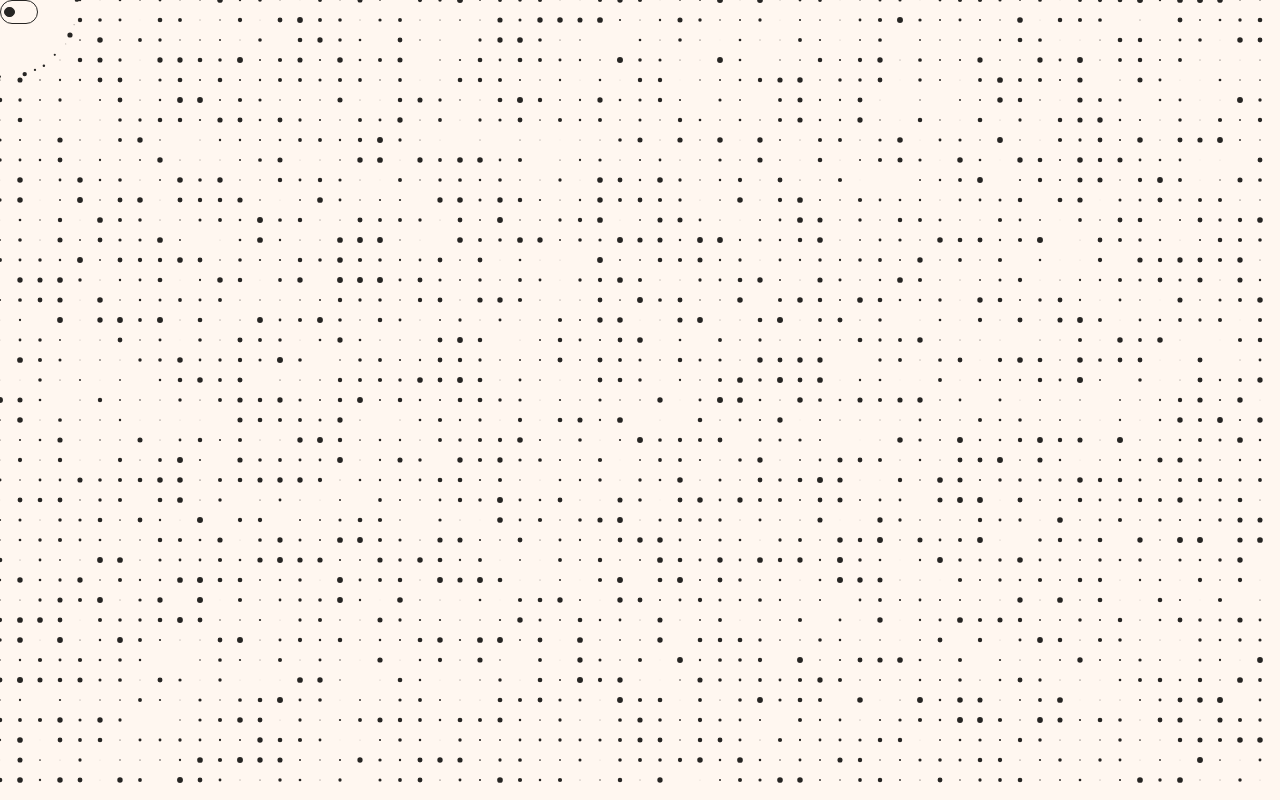
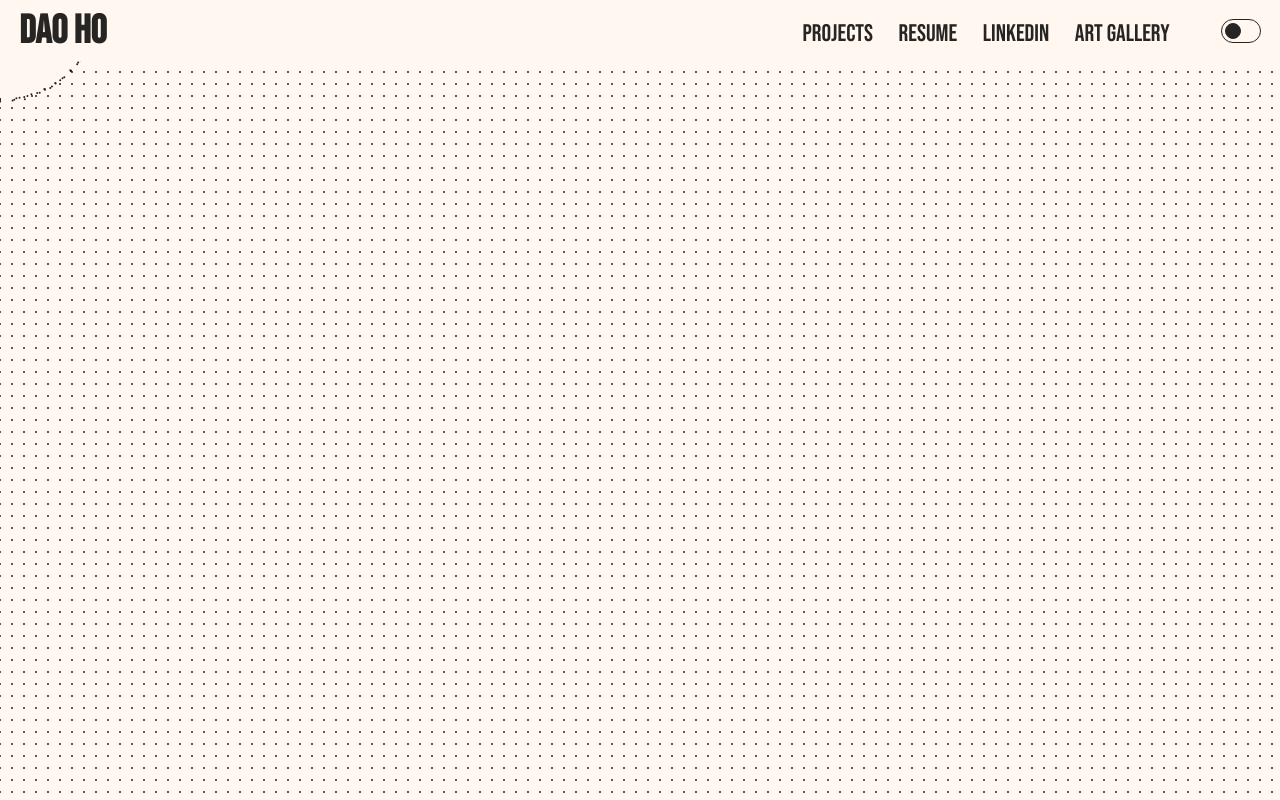
Before and after one commit to Dao-Ho/Design-Portfolio, a Next.js app: page / in a window 1280 px wide. Built offline with nearby package versions, Linux system fonts and the light colour scheme.

Commit message:
finished nav bar

```diff
--- /dev/null
+++ b/src/app/components/navBar.tsx
@@ -0,0 +1,44 @@
+import Switch from "./switch";
+
+const NavBar = ({ isLight, toggleTheme }) => {
+  return (
+    <div
+      className={`flex w-[100vw] h-[7.65vh] font-bebas items-center bg-background flex-row ${
+        isLight ? "light" : "dark"
+      }`}
+    >
+      <div className="flex-1 ml-[1.5vw] flex items-center">
+        <a href="/" className={`text-[5vh] text-foreground font-bold`}>
+          Dao Ho
+        </a>
+      </div>
+      <div className="flex-2 flex flex-row mr-[1.5vw] items-center space-x-[4vw]">
+        <div className="font-bebas flex items-center translate-y-[0.60vh] space-x-[2vw]">
+
+            <a href="" className="group h-[5vh] text-foreground transition text-[3vh] duration-200">
+                Projects
+                <span className="block max-w-0 group-hover:max-w-full transition-all duration-500 h-[0.3vh] bg-foreground"></span>
+            </a>
+
+            <a href="" className="group h-[5vh] text-foreground transition text-[3vh] duration-250">
+                Resume
+                <span className="block max-w-0 group-hover:max-w-full transition-all duration-500 h-[0.3vh] bg-foreground"></span>
+            </a>
+
+            <a href="https://www.linkedin.com/in/dao-ho/" className="group h-[5vh] text-foreground transition text-[3vh] duration-250">
+                LinkedIn
+                <span className="block max-w-0 group-hover:max-w-full transition-all duration-500 h-[0.3vh] bg-foreground"></span>
+            </a>
+
+            <a href="/gallery" className="group h-[5vh] text-foreground transition text-[3vh] duration-250">
+                Art Gallery
+                <span className="block max-w-0 group-hover:max-w-full transition-all duration-500 h-[0.3vh] bg-foreground"></span>
+            </a>
+        </div>
+        <Switch isChecked={!isLight} onChange={toggleTheme} />
+      </div>
+    </div>
+  );
+};
+
+export default NavBar;
--- a/src/app/components/particles.js
+++ b/src/app/components/particles.js
@@ -10,17 +10,32 @@ const ParticleEffect = ({isLight}) => {
   useEffect(() => {
     const canvas = canvasRef.current;
     const ctx = canvas.getContext("2d");
-    const mouse = { x: null, y: null, radius: 6000 };
-    const gap = 20;
+    const mouse = { x: null, y: null, radius: 10000 };
+    const gap = 12;
     const particlesArray = particlesArrayRef.current;
     ctxRef.current = ctx;
 
     //resive canvas to fit current viewport
     const resizeCanvas = () => {
-      canvas.width = window.innerWidth;
-      canvas.height = window.innerHeight;
-      initParticles();
-    };
+        const oldWidth = canvas.width;
+        const oldHeight = canvas.height;
+
+        //new sizes
+        canvas.width = window.innerWidth;
+        canvas.height = window.innerHeight;
+
+        //find ratio of new size relative to old
+        const widthRatio = canvas.width / oldWidth;
+        const heightRatio = canvas.height / oldHeight;
+
+        //update the particles by increasing them by said factor
+        particlesArray.forEach((particle) => {
+          particle.x *= widthRatio;
+          particle.y *= heightRatio;
+          particle.baseX *= widthRatio;
+          particle.baseY *= heightRatio;
+        });
+      };
 
     //update coordinate to track mouse position
     const handleMouseMove = (e) => {
@@ -38,7 +53,7 @@ const ParticleEffect = ({isLight}) => {
       constructor(x, y) {
         this.x = x;
         this.y = y;
-        this.size = Math.random() * 3;
+        this.size = 1;
         this.baseX = x;
         this.baseY = y;
         this.vx = 0;
@@ -100,7 +115,9 @@ const ParticleEffect = ({isLight}) => {
         requestAnimationFrame(animate);
       };
 
-      resizeCanvas();
+      canvas.width = window.innerWidth;
+      canvas.height = window.innerHeight;
+      initParticles();
       animate();
 
       return () => {
@@ -119,7 +136,7 @@ const ParticleEffect = ({isLight}) => {
     //set canvas to size of viewport and ensure it's the bottom layer
     <canvas
       ref={canvasRef}
-      className="w-[100vw] h-[100vh] fixed top-0 left-0 z-0"
+      className="w-full h-full fixed top-0 left-0 z-0"
     />
   );
 };
--- /dev/null
+++ b/src/app/components/switch.tsx
@@ -0,0 +1,16 @@
+"use client";
+
+import React from "react";
+
+export default function Switch({ isChecked, onChange }) {
+    return (
+      <div
+        className={`inline-flex flex min-w-[5vh] items-center cursor-pointer w-[3vw] h-[3vh] border-[0.15vw] rounded-full ${isChecked ? 'bg-dark-background' : 'bg-light-background'} border ${isChecked ? 'border-light-background' : 'border-light-foreground'} transition-colors duration-300`}
+        onClick={onChange}
+      >
+        <span
+          className={` w-[0.85vw] min-w-[2vh] min-h-[2vh] h-[0.85vw] ml-[0.25vw] rounded-full transition-transform duration-300 border ${isChecked ? 'transform translate-x-full bg-light-background border-light-background' : 'transform translate-x-0 bg-dark-background border-dark-background'}`}
+        />
+      </div>
+    );
+  }
--- a/src/app/layout.js
+++ b/src/app/layout.js
@@ -1,4 +1,4 @@
-import { Inter, Bebas_Neue, Libre_Baskerville, Roboto } from 'next/font/google'
+import { Inter, Bebas_Neue, Libre_Baskerville, Roboto, Roboto_Condensed } from 'next/font/google'
 import './globals.css'
 
 const inter = Inter({
@@ -24,6 +24,12 @@ const fontlibre = Libre_Baskerville({
   weight: '400'
 })
 
+const fontRobotoCondensed = Roboto_Condensed({
+  subsets: ['latin'],
+  variable: '--font-roboto-condensed',
+  weight: '400'
+})
+
 
 
 export const metadata = {
@@ -34,7 +40,7 @@ export const metadata = {
 export default function RootLayout({ children }) {
   return (
     <html lang="en">
-      <body className={`${inter.variable} ${fontbebas.variable} ${fontlibre.variable} ${fontroboto.variable}`}>{children}</body>
+      <body className={`${inter.variable} ${fontbebas.variable} ${fontlibre.variable} ${fontroboto.variable} ${fontRobotoCondensed.variable}`}>{children}</body>
     </html>
 
   )
--- a/src/app/page.tsx
+++ b/src/app/page.tsx
@@ -2,7 +2,10 @@
 import { useState } from "react";
 import ParticleEffect from "./components/particles";
 import React from "react";
-import Switch from "../components/switch";
+
+
+import NavBar from "./components/navBar";
+
 
 export default function Home() {
   const [isLight, setIsLight] = useState(true);
@@ -17,13 +20,13 @@ export default function Home() {
         isLight ? "light" : "dark"
       }`}
     >
-      <div className="absolute z-20 h-[100vh] w-[100vw]">
-
-        <Switch isChecked={!isLight} onChange={toggleTheme} />
+      <div className="flex-col absolute z-20 h-[100vh] w-[100vw]">
+        <NavBar toggleTheme={toggleTheme} isLight={isLight} />
       </div>
       <div className="relative z-10">
         <ParticleEffect isLight={isLight} />
       </div>
+
     </div>
   );
 }
--- a/src/components/switch.tsx
+++ /dev/null
@@ -1,16 +0,0 @@
-"use client";
-
-import React from "react";
-
-export default function Switch({ isChecked, onChange }) {
-    return (
-      <div
-        className={`inline-flex flex items-center cursor-pointer w-[3vw] h-[3vh] border-[0.15vw] rounded-full ${isChecked ? 'bg-dark-background' : 'bg-light-background'} border ${isChecked ? 'border-light-background' : 'border-light-foreground'} transition-colors duration-300`}
-        onClick={onChange}
-      >
-        <span
-          className={` w-[0.85vw] h-[0.85vw] ml-[0.25vw] rounded-full transition-transform duration-300 border ${isChecked ? 'transform translate-x-[1.4vw] bg-light-background' : 'transform translate-x-0 bg-dark-background border-dark-background'}`}
-        />
-      </div>
-    );
-  }
--- a/tailwind.config.ts
+++ b/tailwind.config.ts
@@ -45,6 +45,13 @@ module.exports = withMT({
         "accordion-down": "accordion-down 0.2s ease-out",
         "accordion-up": "accordion-up 0.2s ease-out",
       },
+      fontFamily: {
+        inter: 'var(--font-inter)',
+        bebas: 'var(--font-bebas)',
+        roboto: 'var(--font-roboto)',
+        libre: 'var(--font-libre)',
+        robotoCondensed: 'var(--font-roboto-condensed)',
+      },
     },
   },
   plugins: [require("tailwindcss-animate"),
@@ -52,9 +59,11 @@ module.exports = withMT({
       addBase({
         ':root': {
           '--background-color': theme('colors.light-background'),
+          '--foreground-color': theme('colors.light-foreground'),
         },
         '.dark': {
           '--background-color': theme('colors.dark-background'),
+          '--foreground-color': theme('colors.dark-foreground'),
         },
       });
     },
```
